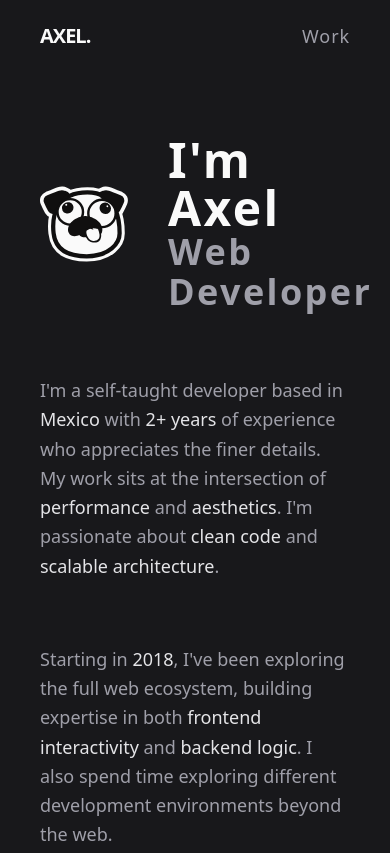
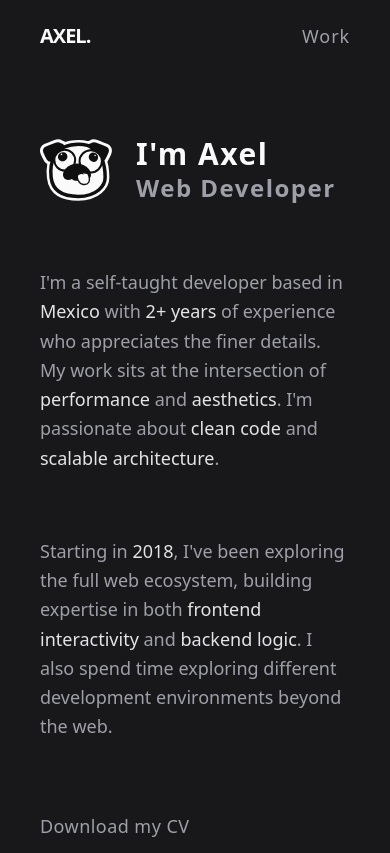
Before and after one commit to axelvc/portfolio, an Astro site: page / in a window 390 px wide. Shown: the top 853 px of the page. Built offline with nearby package versions, Linux system fonts and the light colour scheme; Astro itself is replaced by a stand-in of ours.

Commit message:
style: Adjust hero section layout, image, and text sizing for improved responsiveness.

```diff
--- a/src/pages/index.astro
+++ b/src/pages/index.astro
@@ -5,11 +5,11 @@ import Layout from '../layouts/Layout.astro'
 
 <Layout>
   <main class="mt-20">
-    <div class="flex gap-10">
-      <Image src="/pug.svg" alt="" width="88" height="88" aria-hidden class="select-none pointer-events-none" />
-      <h1 class="text-5xl font-bold tracking-wider">
+    <div class="flex gap-6 sm:gap-10">
+      <Image src="/pug.svg" alt="" aria-hidden="true" width="70" height="70" class="select-none pointer-events-none w-18 sm:w-[88px] h-auto" />
+      <h1 class="text-3xl sm:text-5xl font-bold tracking-wider">
         I'm Axel
-        <span class="block text-4xl text-base-400">Web Developer</span>
+        <span class="block text-2xl sm:text-4xl text-base-400">Web Developer</span>
       </h1>
     </div>
 
```
